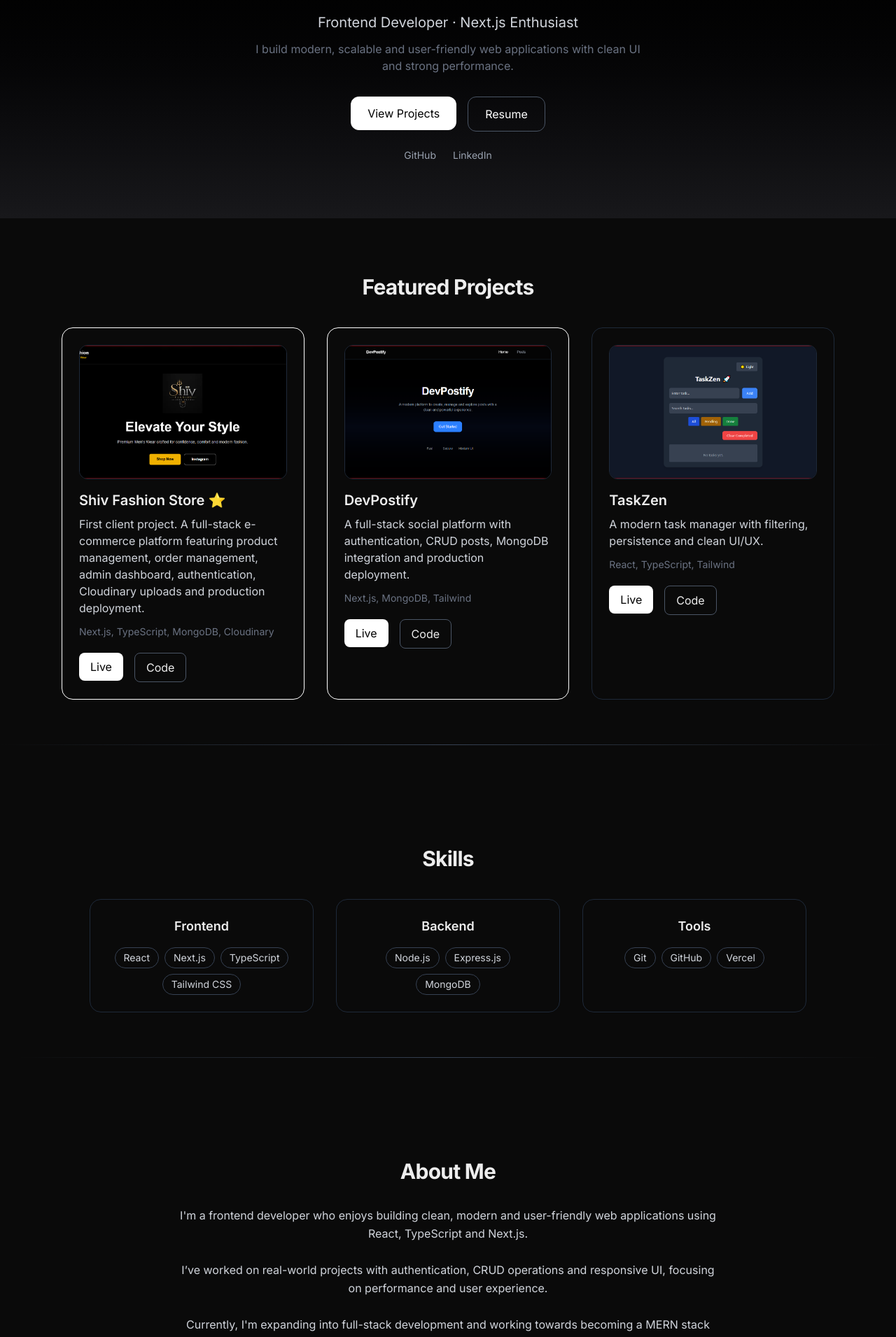
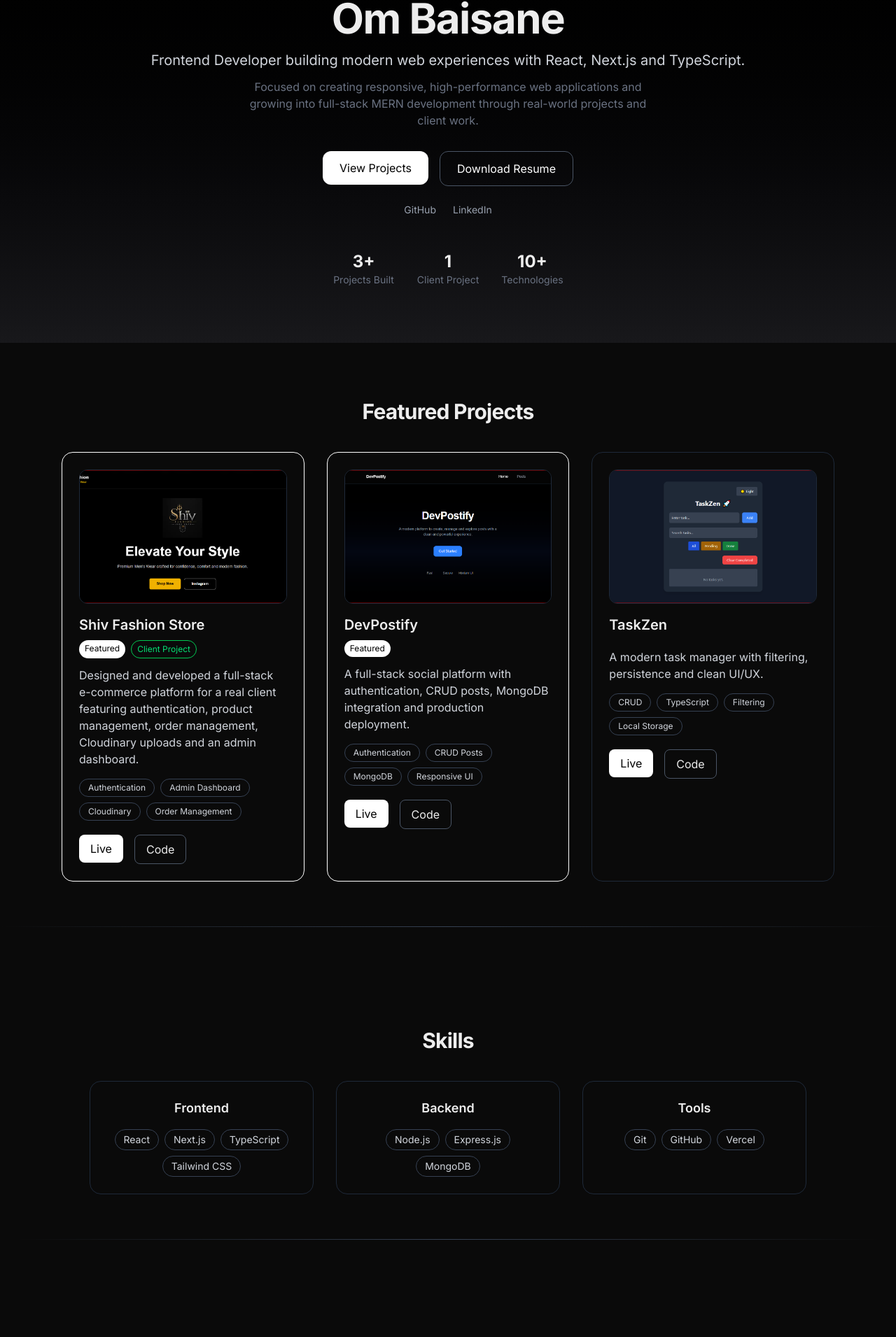
Before and after one commit to OmBaisane/Portfolio, a Next.js app: page / in a window 1280 px wide. Shown: the part 186-2097 px from the top of the page at 70% size. Built offline with nearby package versions, Linux system fonts and the light colour scheme.

Commit message:
feat: upgrade portfolio with client project and improved about section and stats showcase

```diff
--- a/app/components/About.tsx
+++ b/app/components/About.tsx
@@ -18,17 +18,20 @@ export default function About() {
           viewport={{ once: true }}
           className="text-gray-300 leading-relaxed"
         >
-          I'm a frontend developer who enjoys building clean, modern and
-          user-friendly web applications using React, TypeScript and Next.js.
+          I'm a Full-Stack JavaScript Developer focused on building modern,
+          scalable and user-friendly web applications with React, Next.js,
+          TypeScript and MongoDB.
           <br />
           <br />
-          I’ve worked on real-world projects with authentication, CRUD
-          operations and responsive UI, focusing on performance and user
-          experience.
+          I've developed real-world projects ranging from task management
+          applications to full-stack social platforms and client-facing
+          e-commerce solutions, with a strong focus on clean architecture,
+          performance and user experience.
           <br />
           <br />
-          Currently, I'm expanding into full-stack development and working
-          towards becoming a MERN stack developer.
+          Currently, I'm advancing my expertise in full-stack development while
+          building production-ready applications and preparing for professional
+          software engineering opportunities.
         </motion.p>
       </div>
 
--- a/app/components/Hero.tsx
+++ b/app/components/Hero.tsx
@@ -5,6 +5,14 @@ import { motion } from "framer-motion";
 export default function Hero() {
   return (
     <section className="pt-32 pb-20 flex flex-col justify-center items-center text-center px-6 bg-linear-to-b from-black to-zinc-900">
+      <motion.div
+        initial={{ opacity: 0 }}
+        animate={{ opacity: 1 }}
+        className="mb-4 px-4 py-2 rounded-full border border-green-500/30 bg-green-500/10 text-green-400 text-sm"
+      >
+        ● Open to Internship Opportunities
+      </motion.div>
+
       {/* Name */}
       <motion.h1
         initial={{ opacity: 0, y: 30 }}
@@ -22,7 +30,8 @@ export default function Hero() {
         transition={{ delay: 0.2 }}
         className="mt-4 text-gray-300 text-lg md:text-xl"
       >
-        Frontend Developer · Next.js Enthusiast
+        Frontend Developer building modern web experiences with React, Next.js
+        and TypeScript.
       </motion.p>
 
       {/* Tagline */}
@@ -32,8 +41,9 @@ export default function Hero() {
         transition={{ delay: 0.4 }}
         className="mt-3 text-gray-500 max-w-xl"
       >
-        I build modern, scalable and user-friendly web applications with clean
-        UI and strong performance.
+        Focused on creating responsive, high-performance web applications and
+        growing into full-stack MERN development through real-world projects and
+        client work.
       </motion.p>
 
       {/* CTA Buttons */}
@@ -51,7 +61,7 @@ export default function Hero() {
 
         <a href="/resume.pdf" target="_blank">
           <button className="px-6 py-3 border border-gray-600 rounded-xl text-white hover:border-gray-400 transition">
-            Resume
+            Download Resume
           </button>
         </a>
       </motion.div>
@@ -79,6 +89,28 @@ export default function Hero() {
           LinkedIn
         </a>
       </motion.div>
+
+      <motion.div
+        initial={{ opacity: 0 }}
+        animate={{ opacity: 1 }}
+        transition={{ delay: 1 }}
+        className="grid grid-cols-3 gap-8 mt-12 text-center"
+      >
+        <div>
+          <h3 className="text-2xl font-bold">3+</h3>
+          <p className="text-gray-500 text-sm">Projects Built</p>
+        </div>
+
+        <div>
+          <h3 className="text-2xl font-bold">1</h3>
+          <p className="text-gray-500 text-sm">Client Project</p>
+        </div>
+
+        <div>
+          <h3 className="text-2xl font-bold">10+</h3>
+          <p className="text-gray-500 text-sm">Technologies</p>
+        </div>
+      </motion.div>
     </section>
   );
 }
--- a/app/components/Projects.tsx
+++ b/app/components/Projects.tsx
@@ -3,11 +3,29 @@
 import { motion } from "framer-motion";
 import Reveal from "./Reveal";
 
-const projects = [
+type Project = {
+  title: string;
+  desc: string;
+  image: string;
+  live: string;
+  github: string;
+  features: string[];
+  featured?: boolean;
+  client?: boolean;
+};
+
+const projects: Project[] = [
   {
-    title: "Shiv Fashion Store ⭐",
-    desc: "First client project. A full-stack e-commerce platform featuring product management, order management, admin dashboard, authentication, Cloudinary uploads and production deployment.",
-    tech: "Next.js, TypeScript, MongoDB, Cloudinary",
+    title: "Shiv Fashion Store",
+    featured: true,
+    client: true,
+    desc: "Designed and developed a full-stack e-commerce platform for a real client featuring authentication, product management, order management, Cloudinary uploads and an admin dashboard.",
+    features: [
+      "Authentication",
+      "Admin Dashboard",
+      "Cloudinary",
+      "Order Management",
+    ],
     image: "/ShivFashion.png",
     live: "https://shiv-fashion-store.vercel.app/",
     github: "https://github.com/OmBaisane/shiv-fashion-store",
@@ -15,8 +33,9 @@ const projects = [
 
   {
     title: "DevPostify",
+    featured: true,
     desc: "A full-stack social platform with authentication, CRUD posts, MongoDB integration and production deployment.",
-    tech: "Next.js, MongoDB, Tailwind",
+    features: ["Authentication", "CRUD Posts", "MongoDB", "Responsive UI"],
     image: "/DevPostify.PNG",
     live: "https://dev-postify.vercel.app/",
     github: "https://github.com/OmBaisane/DevPostify",
@@ -25,7 +44,7 @@ const projects = [
   {
     title: "TaskZen",
     desc: "A modern task manager with filtering, persistence and clean UI/UX.",
-    tech: "React, TypeScript, Tailwind",
+    features: ["CRUD", "TypeScript", "Filtering", "Local Storage"],
     image: "/TaskZen.png",
     live: "https://task-zen-omega.vercel.app/",
     github: "https://github.com/OmBaisane/TaskZen",
@@ -66,7 +85,7 @@ export default function Projects() {
               transition={{ duration: 0.3 }}
               whileHover={{ y: -6 }}
               className={`p-6 rounded-2xl border transition-all duration-300 ${
-                project.title.includes("⭐") || project.title === "DevPostify"
+                project.featured
                   ? "border-white"
                   : "border-gray-800 hover:border-gray-500"
               }`}
@@ -79,9 +98,32 @@ export default function Projects() {
 
               <h3 className="text-xl font-semibold">{project.title}</h3>
 
-              <p className="text-gray-300 mt-2">{project.desc}</p>
+              <div className="flex gap-2 mt-2 flex-wrap">
+                {project.featured && (
+                  <span className="px-2 py-1 text-xs rounded-full bg-white text-black">
+                    Featured
+                  </span>
+                )}
 
-              <p className="text-sm mt-3 text-gray-500">{project.tech}</p>
+                {project.client && (
+                  <span className="px-2 py-1 text-xs rounded-full border border-green-500 text-green-400">
+                    Client Project
+                  </span>
+                )}
+              </div>
+
+              <p className="text-gray-300 mt-3">{project.desc}</p>
+
+              <div className="flex flex-wrap gap-2 mt-4">
+                {project.features.map((feature, index) => (
+                  <span
+                    key={index}
+                    className="text-xs px-3 py-1 rounded-full border border-gray-700 text-gray-300"
+                  >
+                    {feature}
+                  </span>
+                ))}
+              </div>
 
               <div className="flex gap-4 mt-5">
                 <a href={project.live} target="_blank">
```
